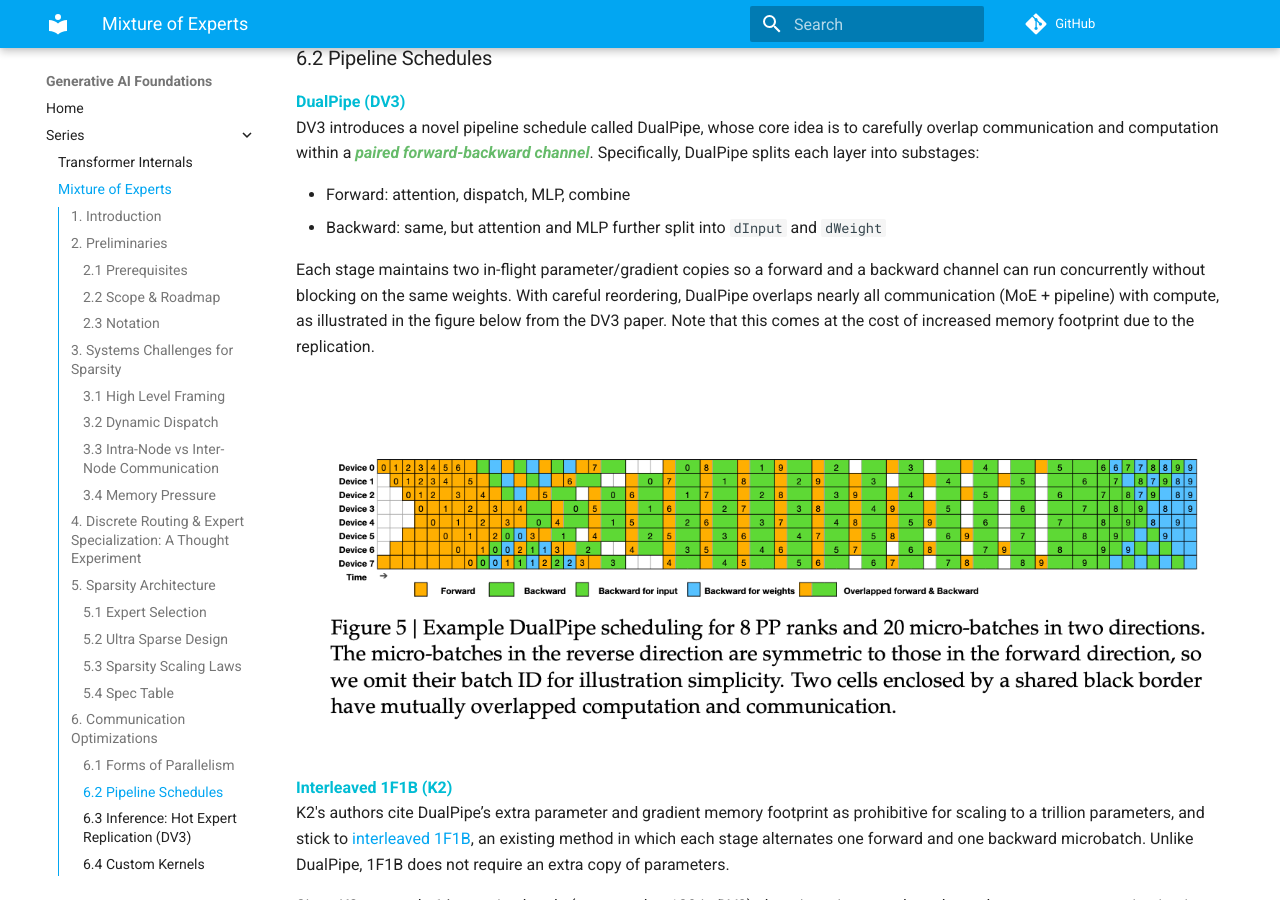
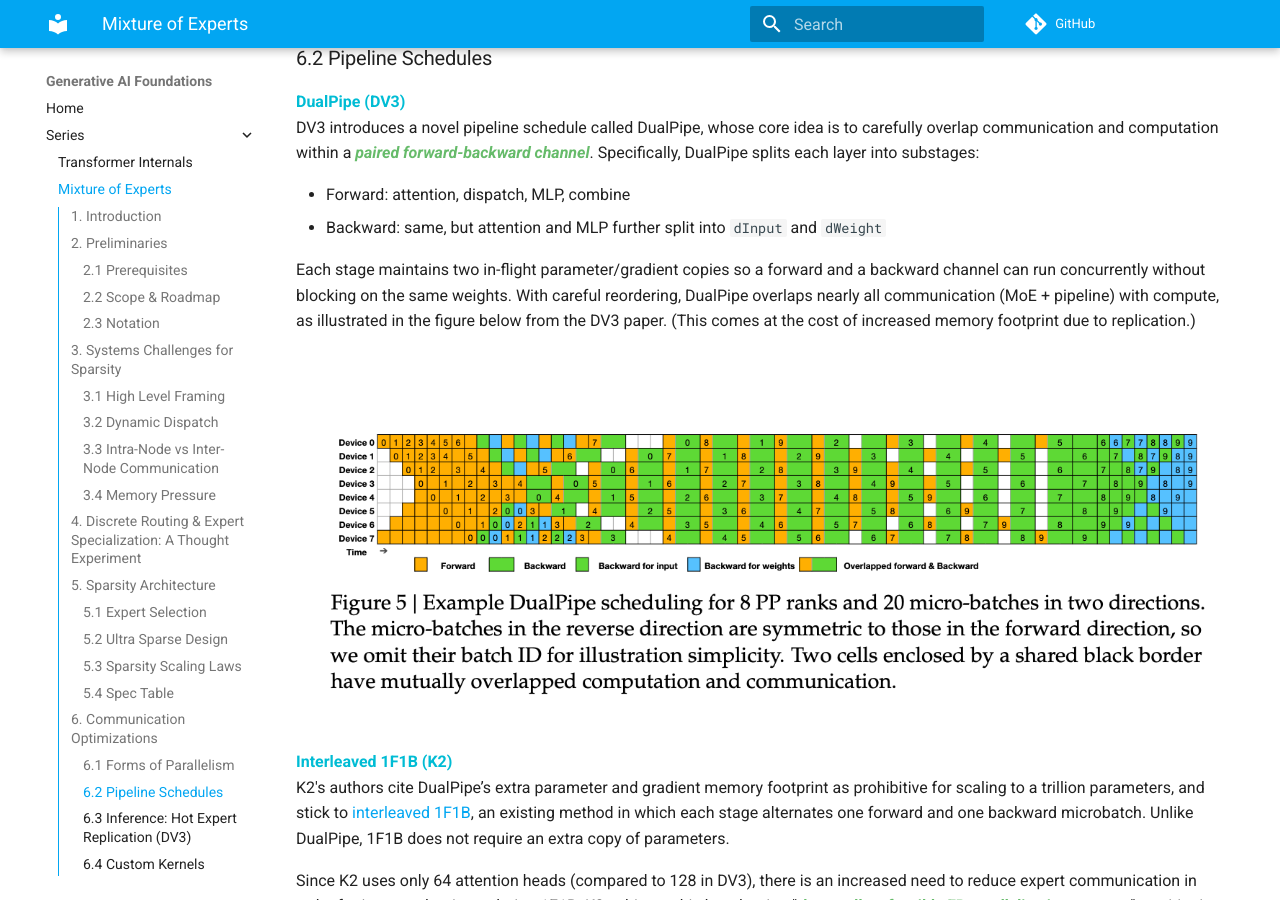
Before and after one commit to PranavSriram18/genai_foundations, an MkDocs documentation site: the page built from docs/series/moe.md, in a window 1280 px wide and 900 px high, scrolled down 6659 px. Built offline with MkDocs 1.6.1 and Material for MkDocs 9.7.7, drawn with Linux system fonts in a browser that asks for light colours; comment, search, counter and statistics services are not loaded.

Commit message:
line trim

```diff
--- a/docs/series/moe.md
+++ b/docs/series/moe.md
@@ -285,7 +285,7 @@ each layer into substages:
 Each stage maintains two in-flight parameter/gradient copies so a forward and a
 backward channel can run concurrently without blocking on the same weights. With careful reordering,
 DualPipe overlaps nearly all communication (MoE + pipeline) with compute, as illustrated in the
-figure below from the DV3 paper. Note that this comes at the cost of increased memory footprint due to the replication.
+figure below from the DV3 paper. (This comes at the cost of increased memory footprint due to replication.)
 
 ![pipeline_figure](../img/post1/moe_pipeline.png)
 
```
